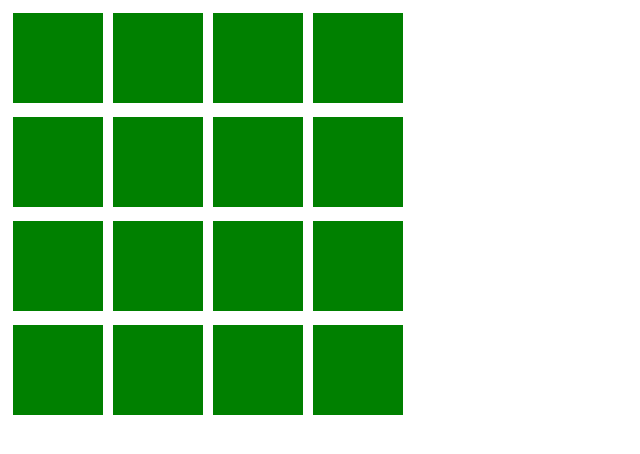
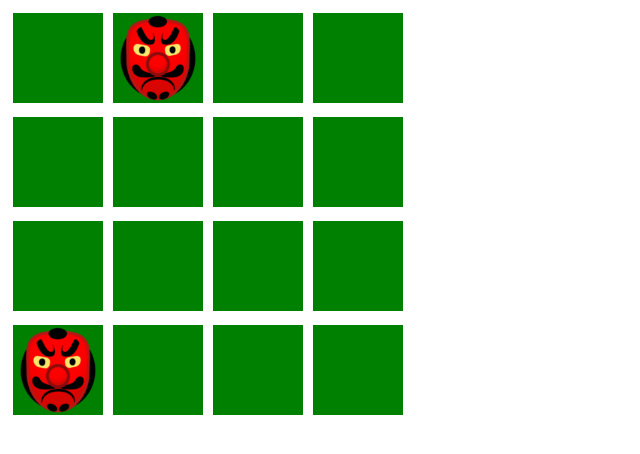
Before and after one commit to VadimRoziznan/Advanced-JavaScript, a website built with webpack: page dom/src/index.html in a window 1280 px wide. Shown: the whole page, without its empty margins (0-640 px from the left). Built offline with nearby package versions, Linux system fonts and the light colour scheme; files whose address does not match are found by name.

Commit message:
in progress

```diff
--- a/dom/src/css/style.css
+++ b/dom/src/css/style.css
@@ -5,3 +5,9 @@
   background-color: green;
   margin: 5px;
 }
+
+img {
+  max-width: 100%;
+  height: auto;
+  display: block;
+}
--- /dev/null
+++ b/dom/src/js/AddImage.js
@@ -0,0 +1,18 @@
+export default class AddImage {
+    constructor(element) {
+        this._element = element;
+        this.imagePath = 'goblin.png';
+    }
+
+    createImage(x, y){
+        let image = document.createElement('img');
+        image.src = this.imagePath;
+        this._element.childNodes[x].childNodes[y].appendChild(image)
+        return image
+    }
+
+    removeImage(imageElement) {
+        imageElement.remove();
+    }
+
+}
--- a/dom/src/js/Moving.js
+++ b/dom/src/js/Moving.js
@@ -2,16 +2,18 @@ export default class Moving {
   constructor(field_size){
     this.lastNumber = 0
   };
-  randomStep(min, max) {
-    let randomNumber;
+  randomStep(width, height) {
+    let randomWidth;
+    let randomHeight;
     while (true) {
-        randomNumber = Math.floor(Math.random() * (max - min + 1) + min);
-        if (randomNumber !== this.lastNumber) {
+        randomWidth = Math.floor(Math.random() * width);
+        randomHeight = Math.floor(Math.random() * height);
+        if (randomWidth !== this.lastNumber) {
             break;
         }
     }
-    this.lastNumber = randomNumber;
+    this.lastNumber = randomWidth;
 
-    return randomNumber
+    return {width: randomWidth, height: randomHeight}
   }
 }
--- a/dom/src/js/app.js
+++ b/dom/src/js/app.js
@@ -1,14 +1,22 @@
 import Field from "./Field"
 import Moving from "./Moving"
+import AddImage from "./AddImage"
 
 document.addEventListener('DOMContentLoaded', () => {
-  const field = new Field(document.querySelector('.field'), 4, 4)
+  let field = new Field(document.querySelector('.field'), 4, 4)
   field.fieldGenerator()
-  console.log(document.querySelector('.field').childNodes[1].childNodes[1])
-  const n = new Moving()
 
-  const t = n.randomStep(1, 10)
-  console.log(n.lastNumber)
-  console.log(t)
+  let newImage = new AddImage(document.querySelector('.field'))
+
+
+
+  /*console.log(document.querySelector('.field').childNodes[1].childNodes[1])*/
+
+  let newMovement = new Moving()
+  setInterval(() => {
+    let step = newMovement.randomStep(4, 4)
+    newImage.createImage(step.width, step.height)
+    console.log(step.width, step.height)
+  }, 3000)
 
 })
```
